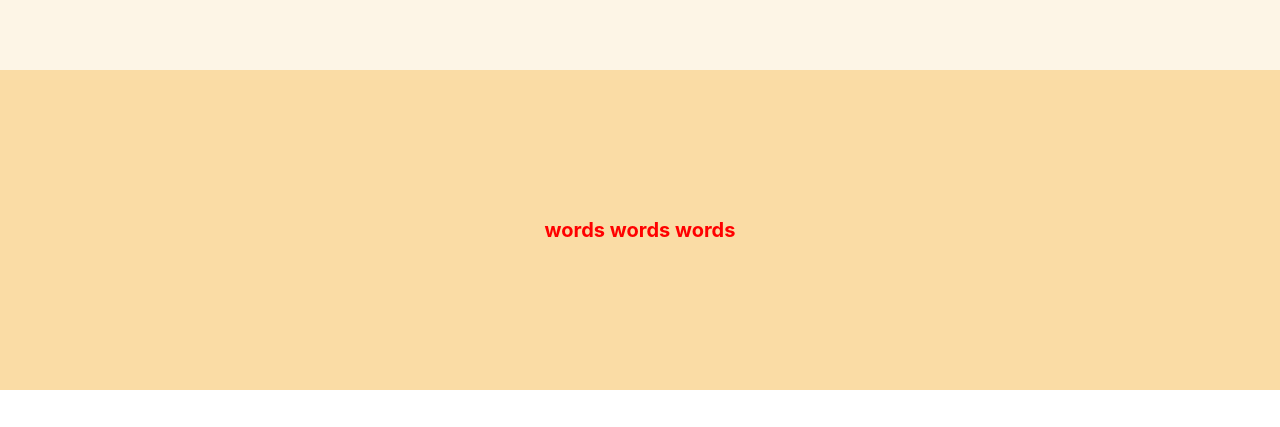
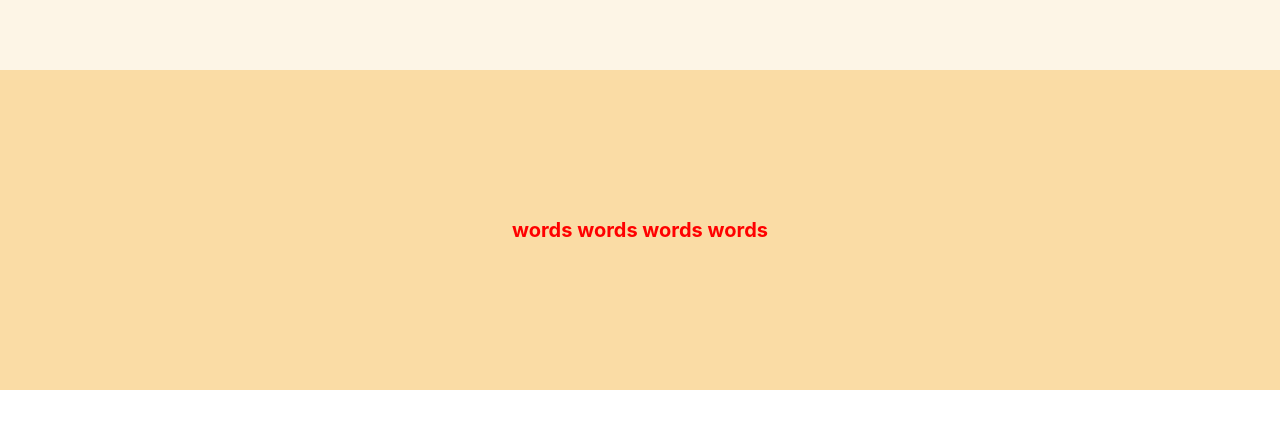
Before and after one commit to ovdemina/GB_ReactJS, a React (Create React App) app: page / in a window 1280 px wide. Shown: the part 370-797 px from the top of the page. Built offline with nearby package versions, Linux system fonts and the light colour scheme.

Commit message:
dz1
незначительные изменения для первого пул реквеста

```diff
--- a/src/App.css
+++ b/src/App.css
@@ -1,7 +1,6 @@
 .App {
   text-align: center;
 }
-
 .App-header {
   background-color: oldlace;
   min-height: 55vh;
@@ -12,7 +11,6 @@
   font-size: 30px;
   color: red;
 }
-
 .Mes {
   background-color: rgb(250, 220, 165);
   min-height: 40vh;
--- a/src/App.js
+++ b/src/App.js
@@ -5,7 +5,7 @@ export function App() {
   return (
     <div className="App">
       <header className="App-header">Hello my first React</header>
-      <Message mes="words words words" />
+      <Message mes="words words words words" />
     </div>
   );
 }
```
